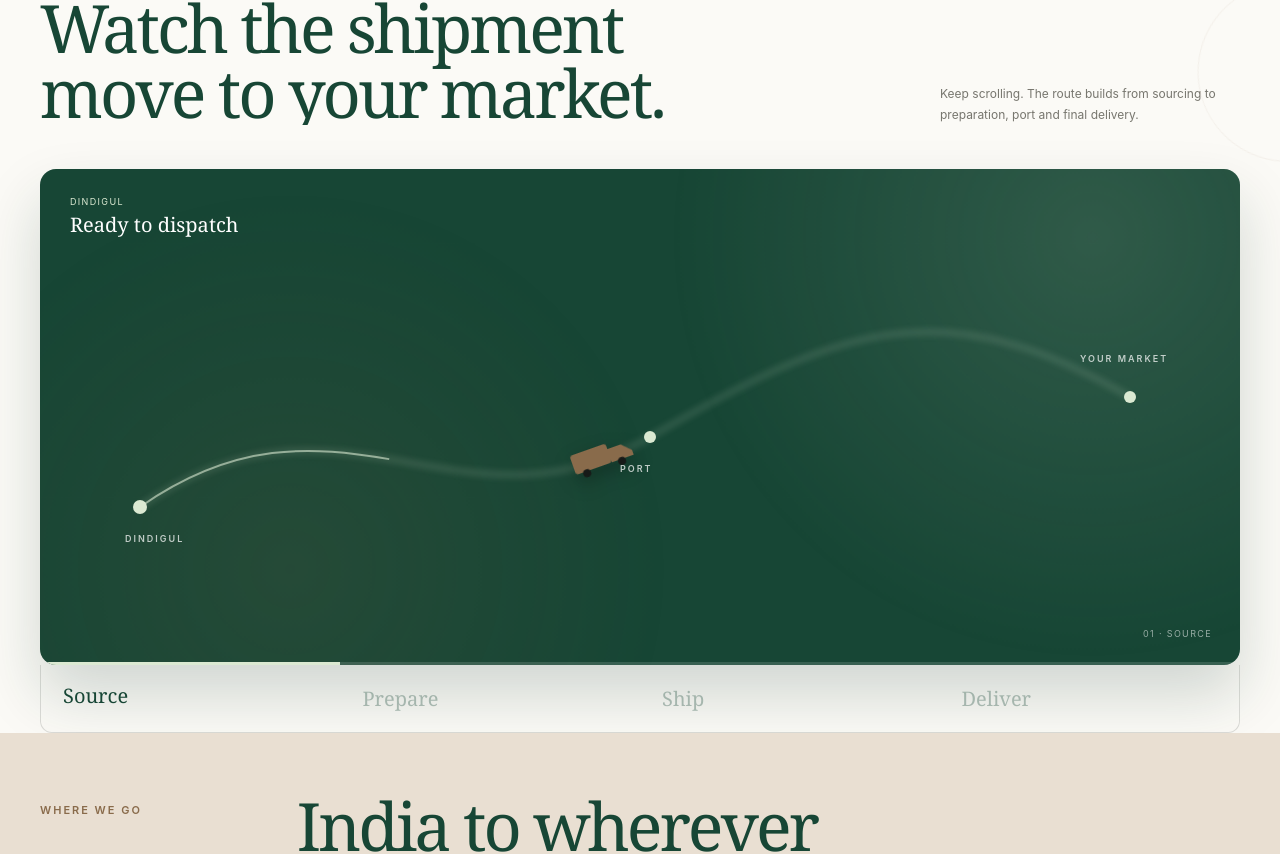
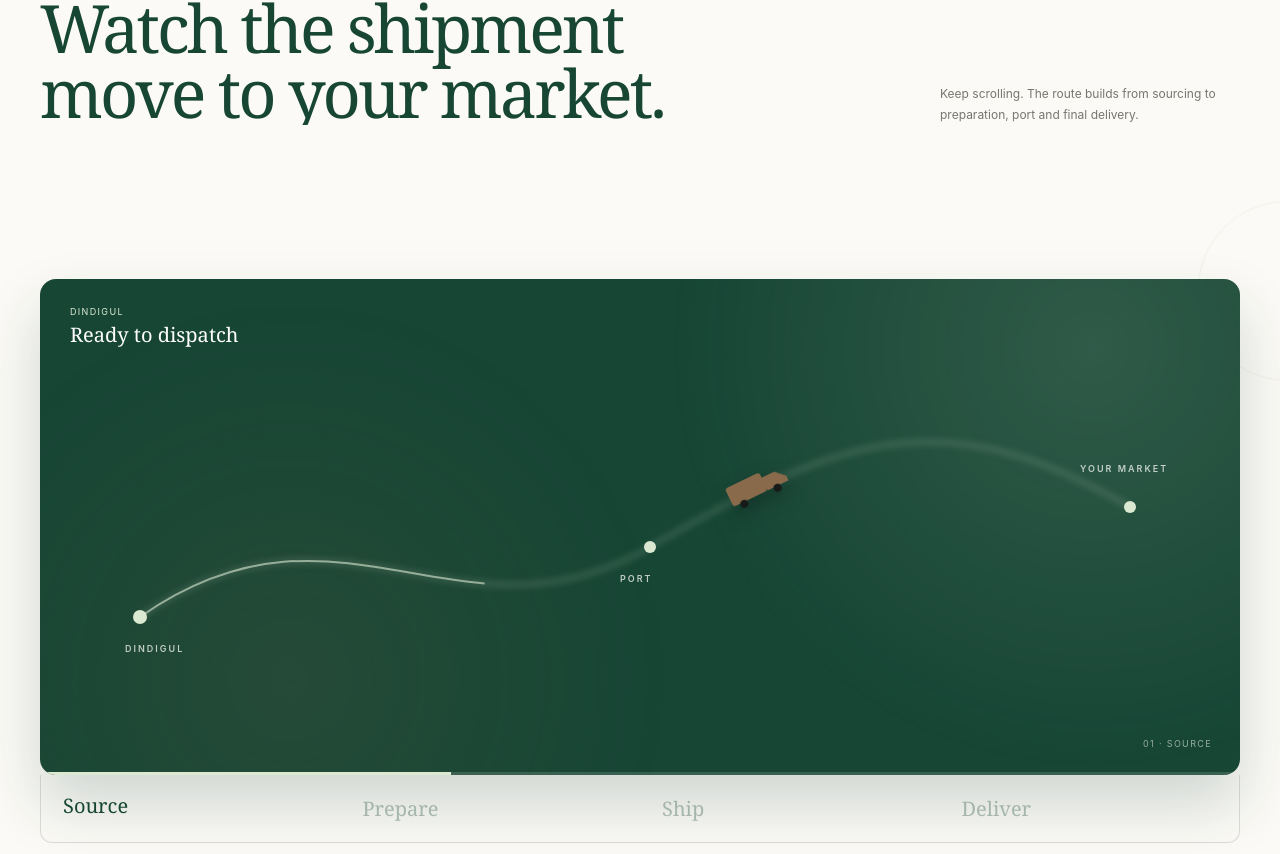
Before and after one commit to Lokesh-5618/sri-jothi-site, a React (Vite) app: page / in a window 1280 px wide. Shown: the part 4235-5089 px from the top of the page. Built offline with nearby package versions, Linux system fonts and the light colour scheme.

Commit message:
Update index.css

```diff
--- a/src/index.css
+++ b/src/index.css
@@ -751,8 +751,18 @@ body:before {
 .journey-copy { display: flex; justify-content: space-between; gap: 40px; align-items: end; margin-bottom: 28px; }
 .journey-copy .display { max-width: 760px; }
 .journey-note { max-width: 300px; font-size: 12px; line-height: 1.7; color: var(--muted); }
-.journey-scroll { position: relative; }
-.journey-pin { position: relative; padding-top: 16px; }
+/* tall scroll track: the extra height (300vh - 100vh) is the scroll
+   distance the user travels while the section stays pinned in place */
+.journey-scroll { position: relative; height: 300vh; }
+.journey-pin {
+  position: sticky;
+  top: 0;
+  height: 100vh;
+  display: flex;
+  flex-direction: column;
+  justify-content: center;
+  padding-top: 16px;
+}
 .journey-visual { height: min(62vh, 540px); background: var(--green); position: relative; overflow: hidden; border-radius: 16px; box-shadow: 0 30px 60px rgba(16, 56, 42, .18); }
 .journey-visual:before { content: ""; position: absolute; inset: -30%; background: radial-gradient(circle at 70% 30%, rgba(219, 233, 210, .13), transparent 28%), radial-gradient(circle at 30% 70%, rgba(137, 107, 75, .13), transparent 25%); animation: journeyGlow 9s ease-in-out infinite alternate; }
 .journey-visual:after { content: ""; position: absolute; inset: 0; background: linear-gradient(115deg, transparent 35%, rgba(255, 255, 255, .035) 50%, transparent 65%); transform: translateX(-100%); animation: journeySweep 7s ease-in-out infinite; pointer-events: none; }
@@ -808,6 +818,7 @@ body:before {
   .products-grid { grid-template-columns: 1fr 1fr; }
   .product:first-child { grid-column: 1/-1; }
   .journey-scroll { height: auto; }
+  .journey-pin { position: static; height: auto; padding-top: 16px; }
   .journey-copy { display: block; }
   .journey-note { margin-top: 25px; }
   .statement p { margin-left: 0; max-width: 100%; }
@@ -846,7 +857,7 @@ body:before {
   .statement h2 { font-size: clamp(42px, 12vw, 80px); }
   .statement p { margin-left: 0; margin-top: 28px; font-size: 14px; }
   .journey-scroll { height: auto; }
-  .journey-pin { top: auto; }
+  .journey-pin { position: static; top: auto; height: auto; }
   .journey-svg { min-width: 640px; left: -120px; }
   .journey-visual { height: min(55vh, 420px); }
   .journey-words { grid-template-columns: 1fr 1fr; }
@@ -877,6 +888,8 @@ body:before {
   .hero-vehicle { transform: none !important; }
   .cap-icon { transition: none; }
   .cap-arrow { display: none; }
+  .journey-scroll { height: auto; }
+  .journey-pin { position: static; height: auto; }
 }
 
 
```
